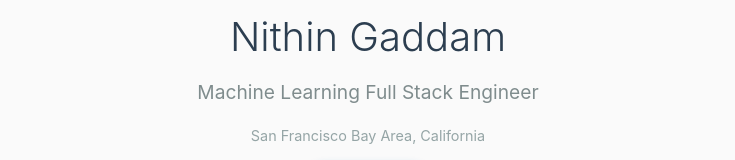
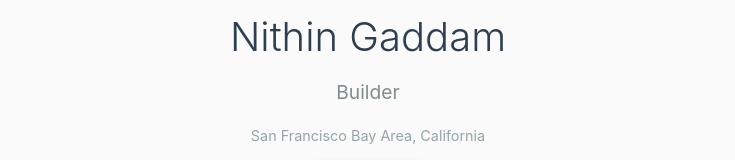
Before and after one commit to nithinrgaddam/nithin.ai, a plain HTML site: page index.html in a window 1280 px wide. Shown: the part 203-363 px from the top of the page, without its empty margins (272-1007 px from the left). Drawn offline with Linux system fonts and the light colour scheme.

Commit message:
headline updated

```diff
--- a/index.html
+++ b/index.html
@@ -231,7 +231,7 @@
                 <img src="headshot.jpeg" alt="Nithin Gaddam">
             </div>
             <h1 class="name">Nithin Gaddam</h1>
-            <p class="title">Machine Learning Full Stack Engineer</p>
+            <p class="title">Builder</p>
             <p class="location">San Francisco Bay Area, California</p>
 
             <div class="contact-info">
```
